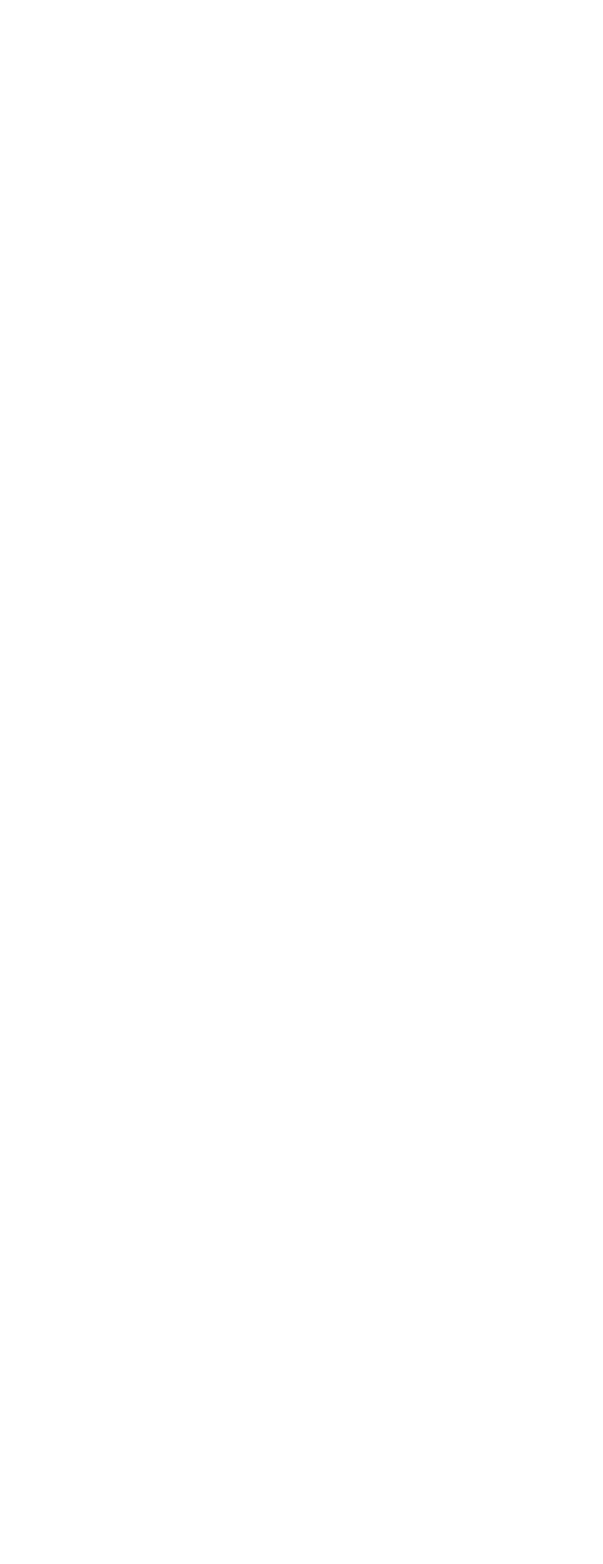
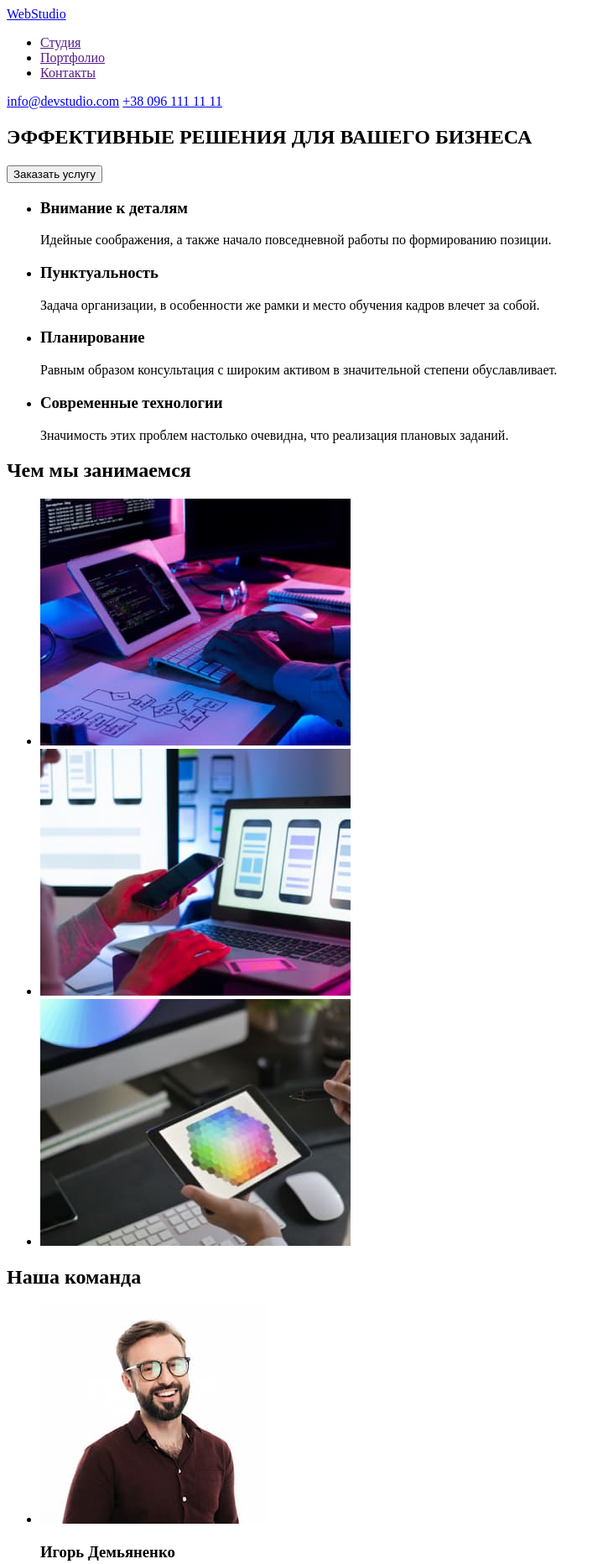
Before and after one commit to DarkArtyom/goit-markup-hw-01, a plain HTML site: page index.html in a window 1280 px wide. Shown: the top 1863 px of the page at 84% size, without its empty margins (0-719 px from the left). Before the commit the page ends 800 px from the top, so only its background shows below. Drawn offline with Linux system fonts and the light colour scheme.

Commit message:
Html верстка, задание 1

```diff
--- a/index.html
+++ b/index.html
@@ -1,7 +1,90 @@
 <!DOCTYPE html>
+<html lang="ru">
     <head>
-
+        <meta charset="UTF-8">
+        <meta http-equiv="X-UA-Compatible" content="IE=edge">
+        <meta name="viewport" content="width=device-width, initial-scale=1.0">
+        <title>Cтудия</title>
     </head>
-        <body>
-
-        </body>
+    <body>
+        <header>
+            <nav>
+                <a href="http://darkartyom.github.io/goit-markup-hw-01/">WebStudio</a>
+                <ul>
+                    <li><a href="">Студия</a></li>
+                    <li><a href="">Портфолио</a></li>
+                    <li><a href="">Контакты</a></li>
+                </ul>
+            </nav>
+            <a href="mailto:info@devstudio.com">info@devstudio.com</a>
+            <a href="tel:+380961111111">+38 096 111 11 11</a>
+        </header>
+        <main>
+            <!-- <first line> -->
+            <section>
+                <h1>ЭФФЕКТИВНЫЕ РЕШЕНИЯ ДЛЯ ВАШЕГО БИЗНЕСА</h1>
+                <button type="button">Заказать услугу</button>
+            </section>
+            <!-- <second line> -->
+            <section>
+                <ul>
+                    <li>
+                        <h3>Внимание к деталям</h3>
+                        <p>Идейные соображения, а также начало повседневной работы по формированию позиции.</p>
+                    </li>
+                    <li>
+                        <h3>Пунктуальность</h3>
+                        <p>Задача организации, в особенности же рамки и место обучения кадров влечет за собой.</p>
+                    </li>
+                    <li>
+                        <h3>Планирование</h3>
+                        <p>Равным образом консультация с широким активом в значительной степени обуславливает.</p>
+                    </li>
+                    <li>
+                        <h3>Современные технологии</h3>
+                        <p>Значимость этих проблем настолько очевидна, что реализация плановых заданий.</p>
+                    </li>
+                </ul>
+            </section>
+            <!--third line-->
+            <section>
+                <h2>Чем мы занимаемся</h2>
+                <ul>
+                    <li><img src="./images/about-img-1.jpg" alt="планшет и кодинг" width="370" height="294"></li>
+                    <li><img src="./images/about-img-2.jpg" alt="ноутбук и телефон" width="370" height="294"></li>
+                    <li><img src="./images/about-img-3.jpg" alt="рисунок в планшете" width="370" height="294"></li>
+                </ul>
+            </section>
+            <!--fourth line-->
+            <section>
+                <h2>Наша команда</h2>
+                <ul>
+                    <li><img src="./images/face-1.jpg" alt="мужик в очках и рубашке" width="270" height="260">
+                        <h3>Игорь Демьяненко</h3>
+                        <p>Product Designer</p>
+                    </li>
+                    <li><img src="./images/face-2.jpg" alt="женщина" width="270" height="260">
+                        <h3>Ольга Репина</h3>
+                        <p>Frontend Developer</p>
+                    </li>
+                    <li><img src="./images/face-3.jpg" alt="мужик в белой рубашке" width="270" height="260">
+                        <h3>Николай Тарасов</h3>
+                        <p>Marketing</p>
+                    </li>
+                    <li><img src="./images/face-4.jpg" alt="мужик в очках и футболке" width="270" height="260">
+                        <h3>Михаил Ермаков</h3>
+                        <p>UI Designer</p>
+                    </li>
+                </ul>
+            </section>
+        </main>
+        <footer>
+            <a href="http://darkartyom.github.io/goit-markup-hw-01/">WebStudio</a>
+            <address>г. Киев, пр-т Леси Украинки, 26</address>
+            <ul>
+                <li><a href="mailto:info@devstudio.com">info@devstudio.com</a></li>
+                <li><a href="tel:+380961111111">+38 096 111 11 11</a></li>
+            </ul>
+        </footer>
+    </body>
+</html>
```
Also changed, not shown: images/about-img-1.jpg (added), images/about-img-2.jpg (added), images/about-img-3.jpg (added), images/face-1.jpg (added), images/face-2.jpg (added), images/face-3.jpg (added), images/face-4.jpg (added).
